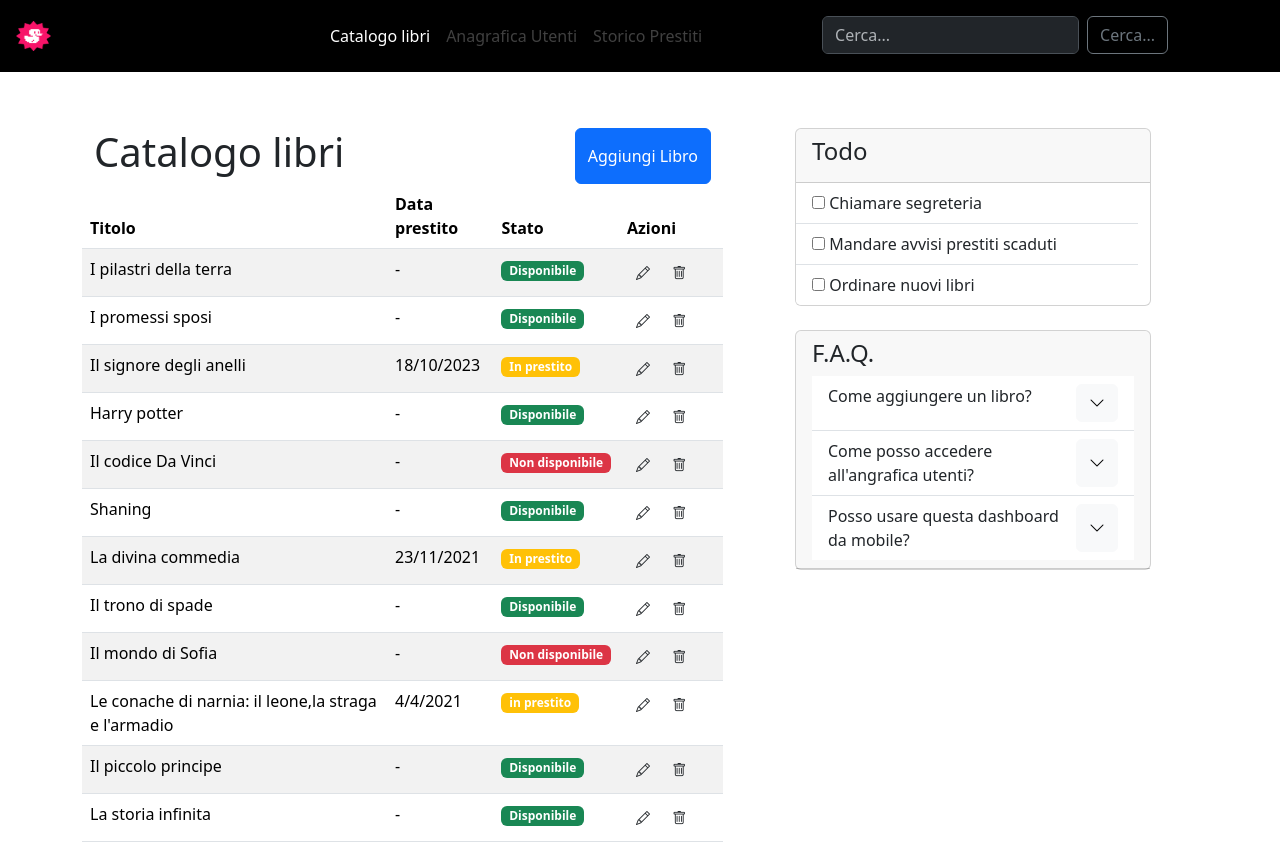
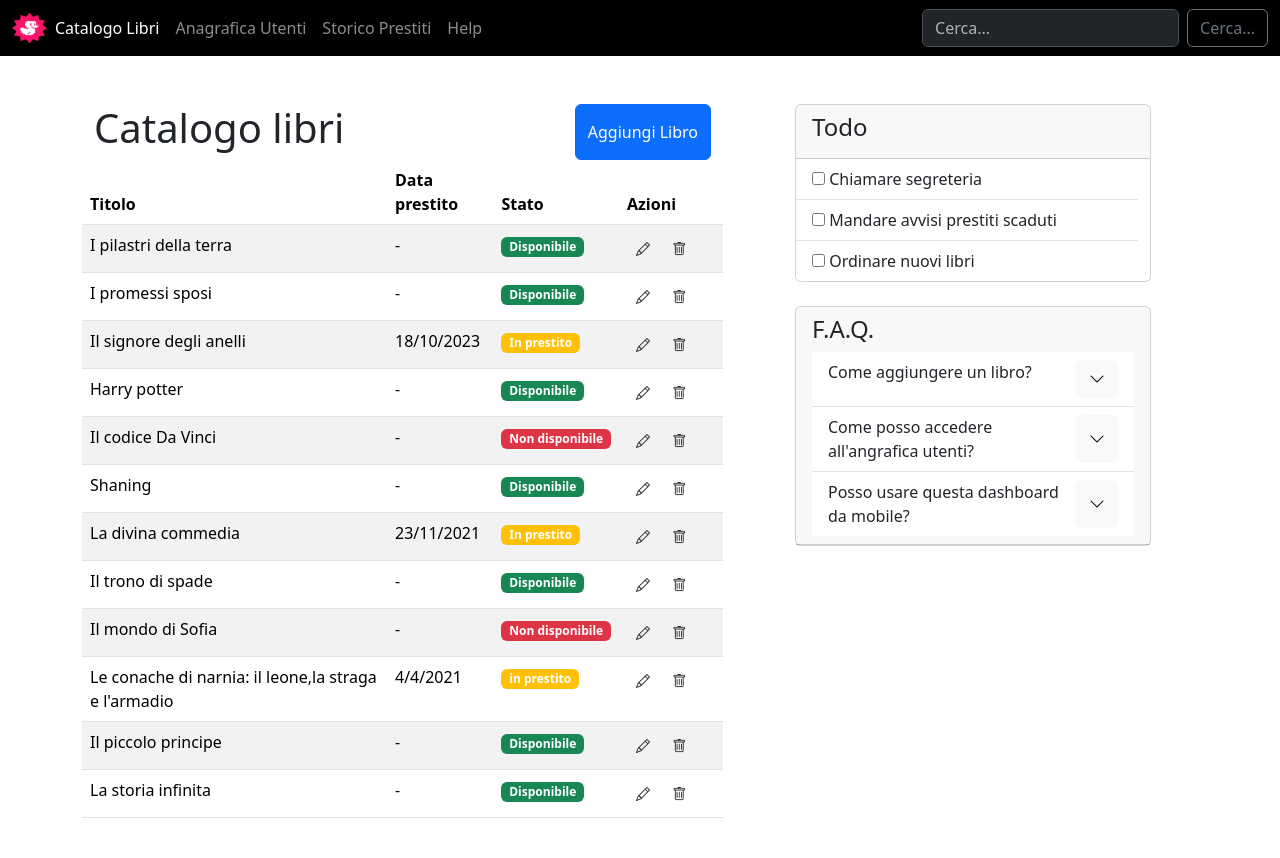
Before and after one commit to AlbertoMameli/html-css-bootstrap-dashboard, a plain HTML site: page index.html in a window 1280 px wide. After the commit the page ends 834 px from the top, so only its background shows below. Drawn offline with nearby package versions, Linux system fonts and the light colour scheme.

Commit message:
feat:fine 1a parte

```diff
--- a/index.html
+++ b/index.html
@@ -17,46 +17,43 @@
 
 
 
-
-
-    </div>
-    <nav class="navbar navbar-expand-lg p-3 mb-2 bg-black d-flex justify-content-between" data-bs-theme="dark">
-      <img src="img/duck.png" alt="Duck" width="35" height="30">
-      <div class="d-flex justify-content-between ">
-        <button class="navbar-toggler" type="button" data-bs-toggle="collapse" data-bs-target="#navbarTogglerDemo03"
-          aria-controls="navbarTogglerDemo03" aria-expanded="false" aria-label="Toggle navigation">
+    <nav class="navbar navbar-expand-md bg-black" data-bs-theme="dark">
+      <div class="container-fluid">
+        <img src="img/duck.png" alt="Duck" width="35" height="30">
+        <button class="navbar-toggler" type="button" data-bs-toggle="collapse" data-bs-target="#navbarSupportedContent"
+          aria-controls="navbarSupportedContent" aria-expanded="false" aria-label="Toggle navigation">
           <span class="navbar-toggler-icon"></span>
         </button>
-        <div class="collapse navbar-collapse me-5 pe-5" id="navbarTogglerDemo03">
+        <div class="collapse navbar-collapse" id="navbarSupportedContent">
           <ul class="navbar-nav me-auto mb-2 mb-lg-0">
             <li class="nav-item">
-              <a class="nav-link active" aria-current="page" href="#">Catalogo libri</a>
+              <a class="nav-link active" aria-current="page" href="#">Catalogo Libri</a>
+            </li>
+
+            <li class="nav-item">
+              <a class="nav-link" aria-current="page" href="#">Anagrafica Utenti</a>
             </li>
             <li class="nav-item">
-              <a class="nav-link disabled">Anagrafica Utenti</a>
+              <a class="nav-link" href="#">Storico Prestiti</a>
             </li>
             <li class="nav-item">
-              <a class="nav-link disabled" aria-disabled="true">Storico Prestiti</a>
+              <a class="nav-link" href="#">Help</a>
             </li>
-            <li class="nav-item">
-              <a class="nav-link disabled" aria-disabled="true"></a>
-            </li>
-            <li>
-              <form class="d-flex justify-content-between ms-5 ps-5" role="search">
-                <input class="form-control me-2" type="search" placeholder="Cerca..." aria-label="Search">
-                <button class="btn btn-outline-secondary" type="submit">Cerca...</button>
-              </form>
-            </li>
+
           </ul>
+          <form class="d-flex" role="search">
+            <input class="form-control me-2" type="search" placeholder="Cerca..." aria-label="Search">
+            <button class="btn btn-outline-secondary" type="submit">Cerca...</button>
+          </form>
         </div>
-
-
-
-
       </div>
     </nav>
 
+
   </header>
+  <!-- contenuto principale -->
+
+
 
   <main>
     <div class="container">
@@ -203,7 +200,7 @@
 
         </div>
 
-                                  <!-- inizio cards -->
+        <!-- inizio cards -->
 
 
         <div class="col-12 col-md-4">
@@ -276,7 +273,7 @@
 
   </main>
 
-
+  <!-- bootstrap script -->
 
 
   <script src="https://cdn.jsdelivr.net/npm/bootstrap@5.3.3/dist/js/bootstrap.bundle.min.js"
```
